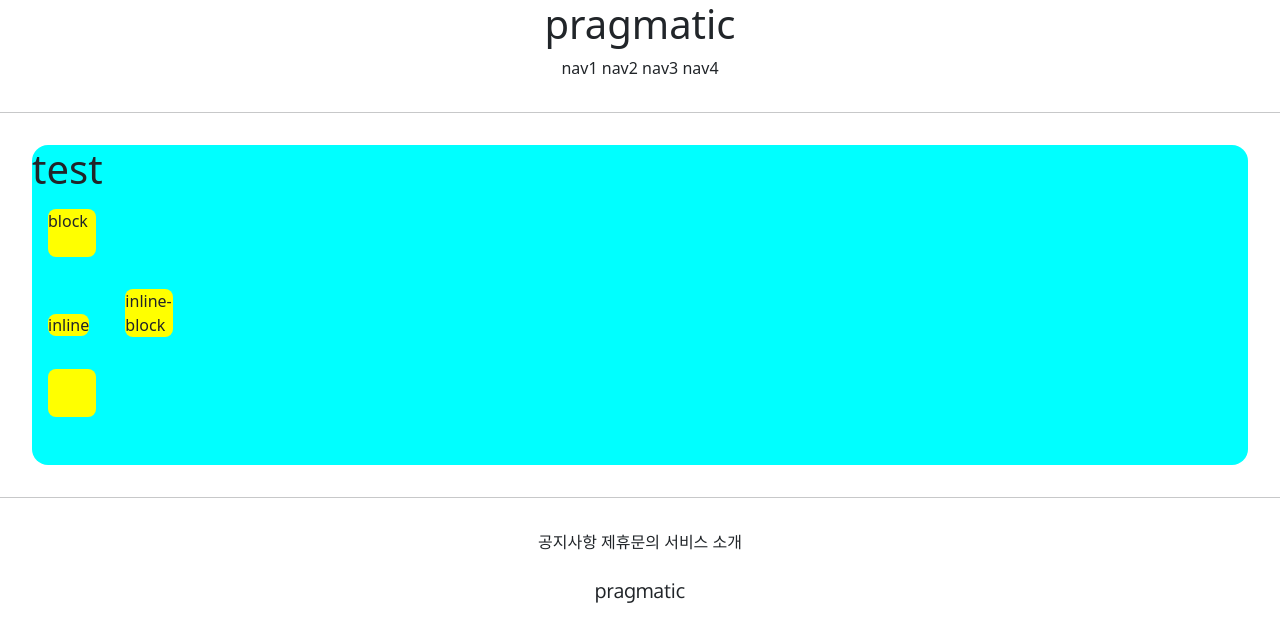
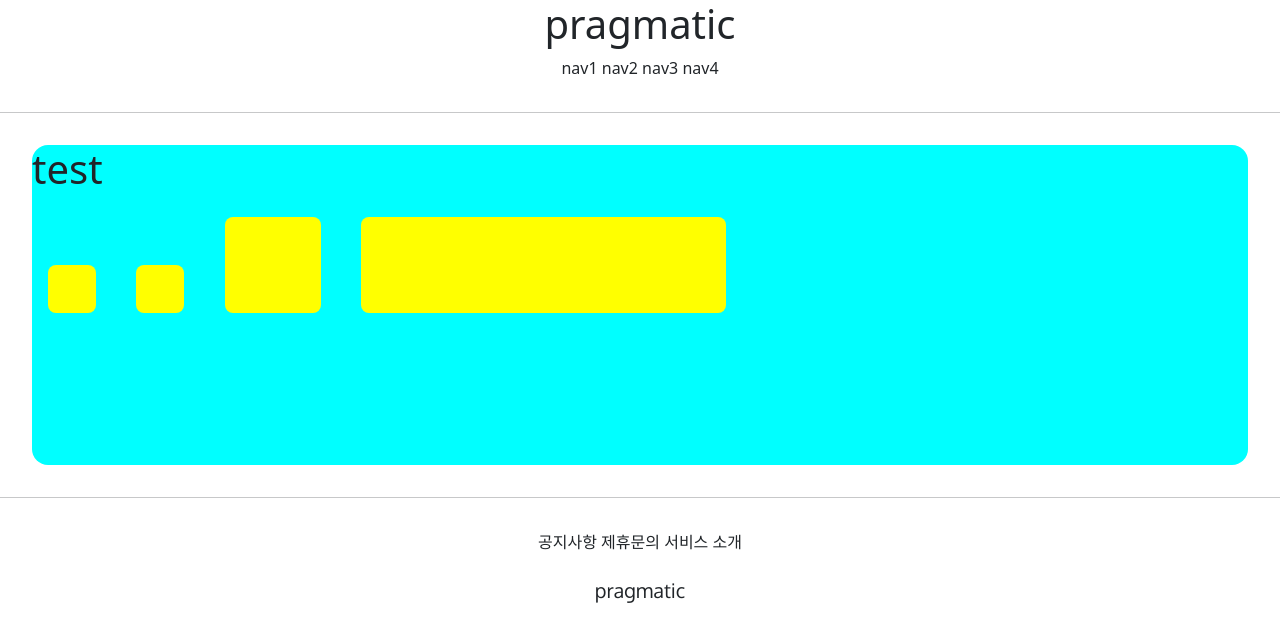
Before and after one commit to kwakdamho/test, a Django app: page /accounts/hello_world/ in a window 1280 px wide. Shown: the top 642 px of the page. Run offline with Django 3.2, Linux system fonts and the light colour scheme; parts of the project's set-up code (start-up, migrations or seed data) failed here and were passed over.

Commit message:
7/7 temporary class commit 3

```diff
--- a/accountapp/templates/accountapp/hello_world.html
+++ b/accountapp/templates/accountapp/hello_world.html
@@ -10,17 +10,19 @@
             width: 48px;
             margin: 1rem;
             border-radius: .5rem;
+            display: inline-block;
 
     </style>
 
-    <div style="height: 20rem; background-color: aqua; margin: 2rem; border-radius: 1rem;">
+    <div style="height: 20rem; background-color: aqua;
+    margin: 2rem; border-radius: 1rem; overflow: scroll;
+    font-size: 2rem">
         <h1>test</h1>
 
-    <div class="testing" style="display: block">block</div>
-    <div class="testing" style="display: inline">inline</div>
-    <div class="testing" style="display: inline-block">inline-block</div>
-    <div class="testing" style="display: none">none</div>
-    <div class="testing"></div>
+    <div class="testing" style="height: 48px; width: 48px; "></div>
+    <div class="testing" style="height: 3rem; width: 3rem; "></div>
+    <div class="testing" style="height: 3em; width: 3em; "></div>
+    <div class="testing" style="height: 30%; width: 30%; "></div>
 
     </div>
 
```
